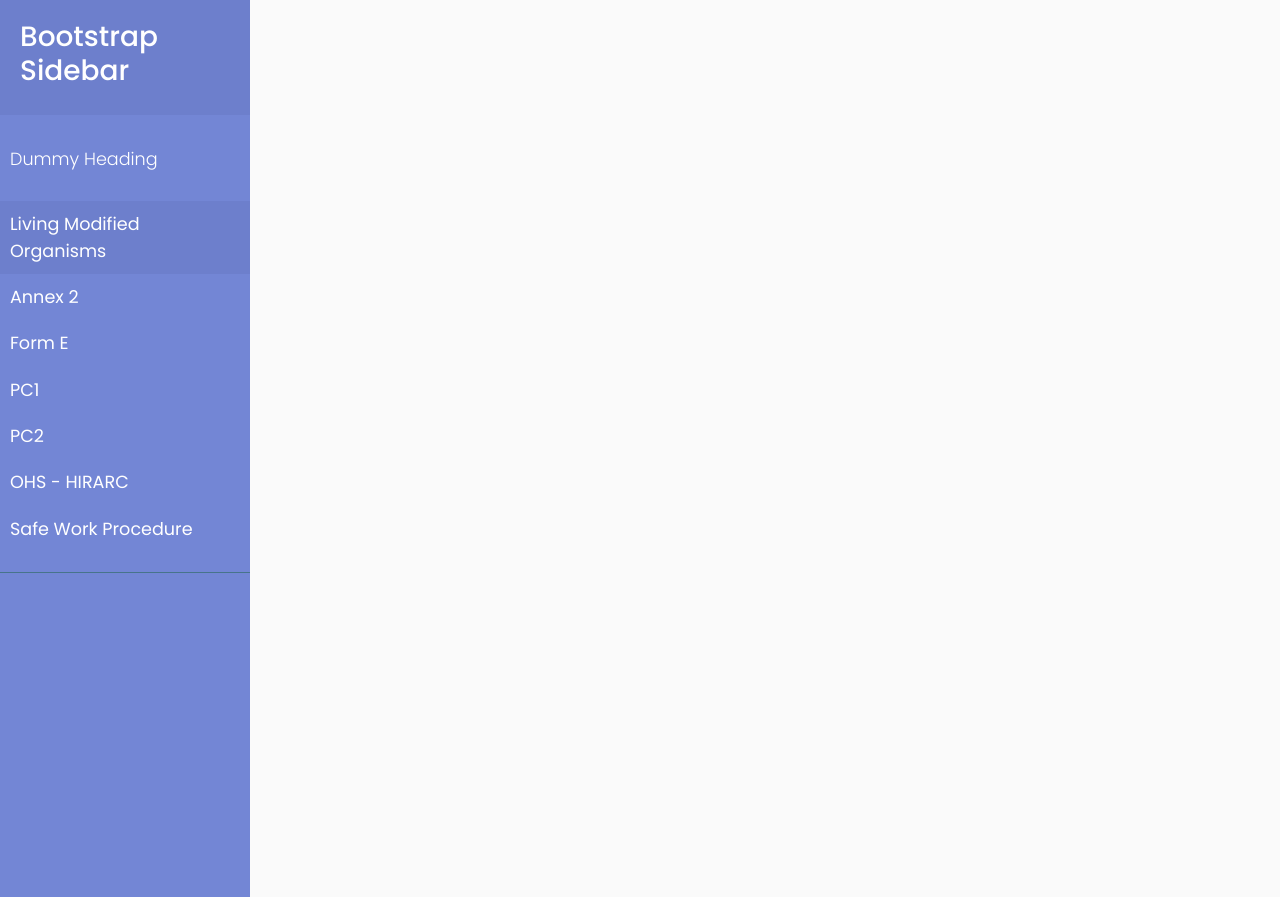
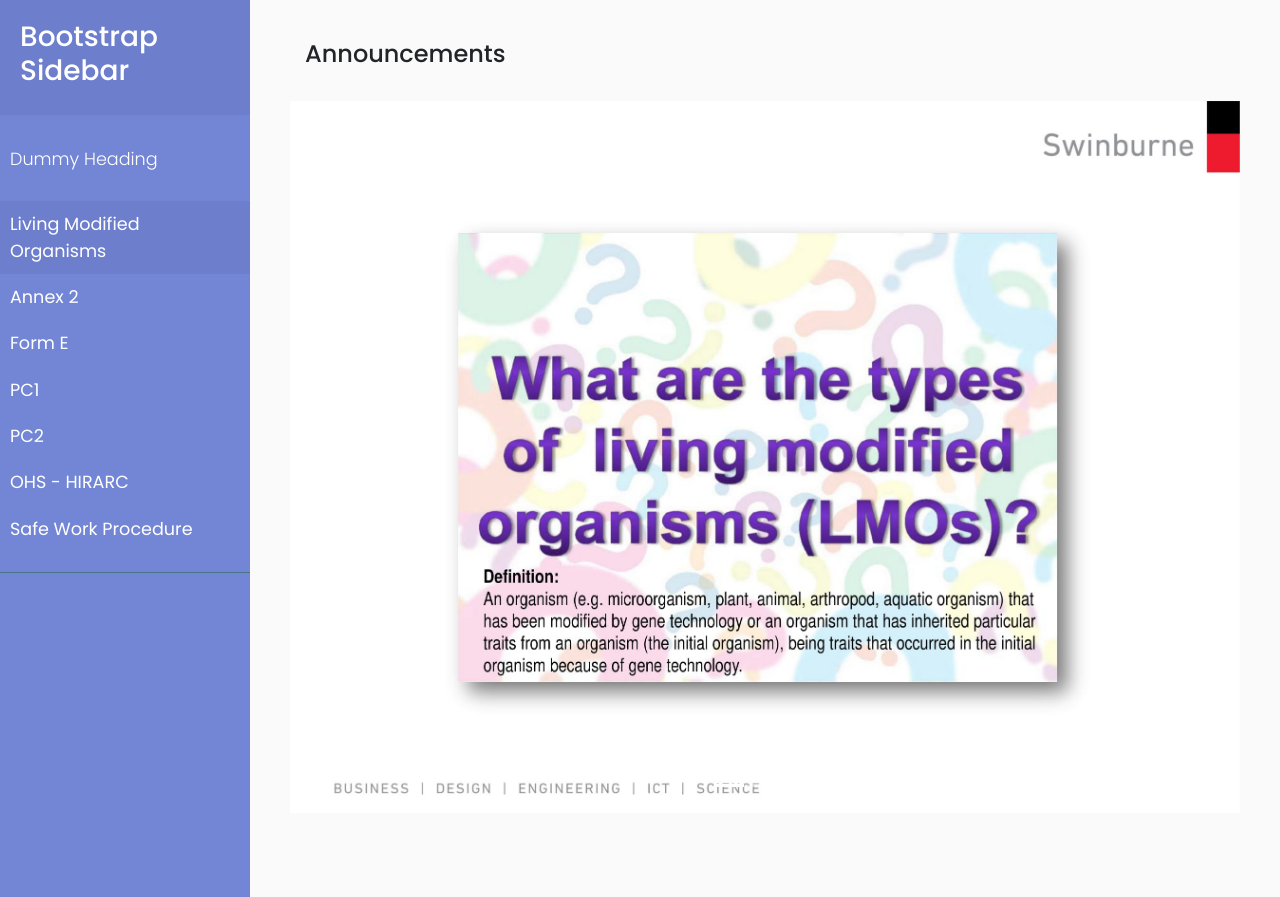
Before and after one commit to professorgene/Biosafety-and-Biosecurity-Online-System, a CodeIgniter app: page /Biosafety-and-Biosecurity-Online-System/index.php/lmoproject/index in a window 1280 px wide. Run offline with CodeIgniter, Linux system fonts and the light colour scheme; some libraries are stand-ins or nearby versions.

Commit message:
Carousel addition

```diff
--- a/application/views/lmoproject_view.php
+++ b/application/views/lmoproject_view.php
@@ -57,7 +57,41 @@
         <!-- Page Content Insert Here -->
         <div id="content">
                 <div class="container-fluid">
-                </div>
+                    <div>
+                        <h4>Announcements</h4>
+                    </div>
+
+                    <div>
+                        <div class="row">
+                            <div id="carouselExampleIndicators" class="carousel slide my-4" data-ride="carousel">
+                                <ol class="carousel-indicators">
+                                    <li data-target="#carouselExampleIndicators" data-slide-to="0" class="active"></li>
+                                    <li data-target="#carouselExampleIndicators" data-slide-to="1"></li>
+                                    <li data-target="#carouselExampleIndicators" data-slide-to="2"></li>
+                                </ol>
+                                <div class="carousel-inner" role="listbox">
+                                    <div class="carousel-item active">
+                                        <img class="d-block img-fluid" src="<?php echo base_url('assets\images\2_LMO\lmo1.jpg') ?>" alt="First slide">
+                                    </div>
+                                    <div class="carousel-item">
+                                        <img class="d-block img-fluid" src="<?php echo base_url('assets\images\2_LMO\lmo2.jpg') ?>" alt="Second slide">
+                                    </div>
+                                    <div class="carousel-item">
+                                        <img class="d-block img-fluid" src="<?php echo base_url('assets\images\2_LMO\lmo3.jpg') ?>" alt="Third slide">
+                                    </div>
+                                </div>
+                                <a class="carousel-control-prev" href="#carouselExampleIndicators" role="button" data-slide="prev">
+                                    <span class="carousel-control-prev-icon" aria-hidden="true"></span>
+                                    <span class="sr-only">Previous</span>
+                                </a>
+                                <a class="carousel-control-next" href="#carouselExampleIndicators" role="button" data-slide="next">
+                                    <span class="carousel-control-next-icon" aria-hidden="true"></span>
+                                    <span class="sr-only">Next</span>
+                                </a>
+                            </div>
+                        </div>
+                    </div>
+            </div>
         </div>
         <!-- /#page-content-wrapper -->
 
```
